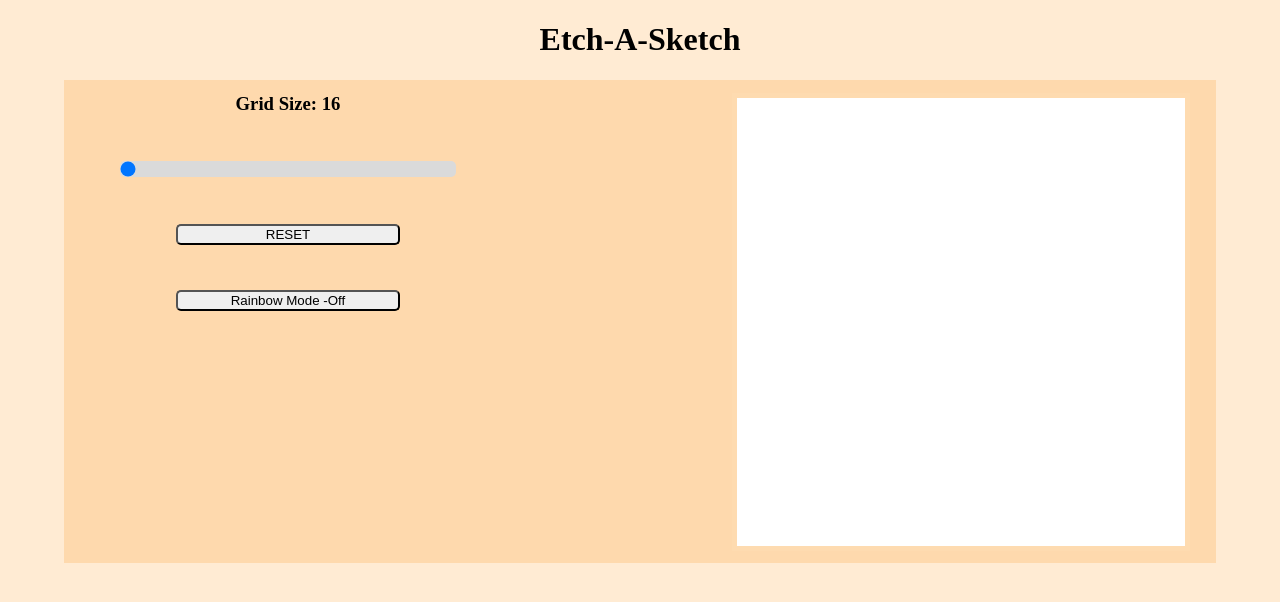
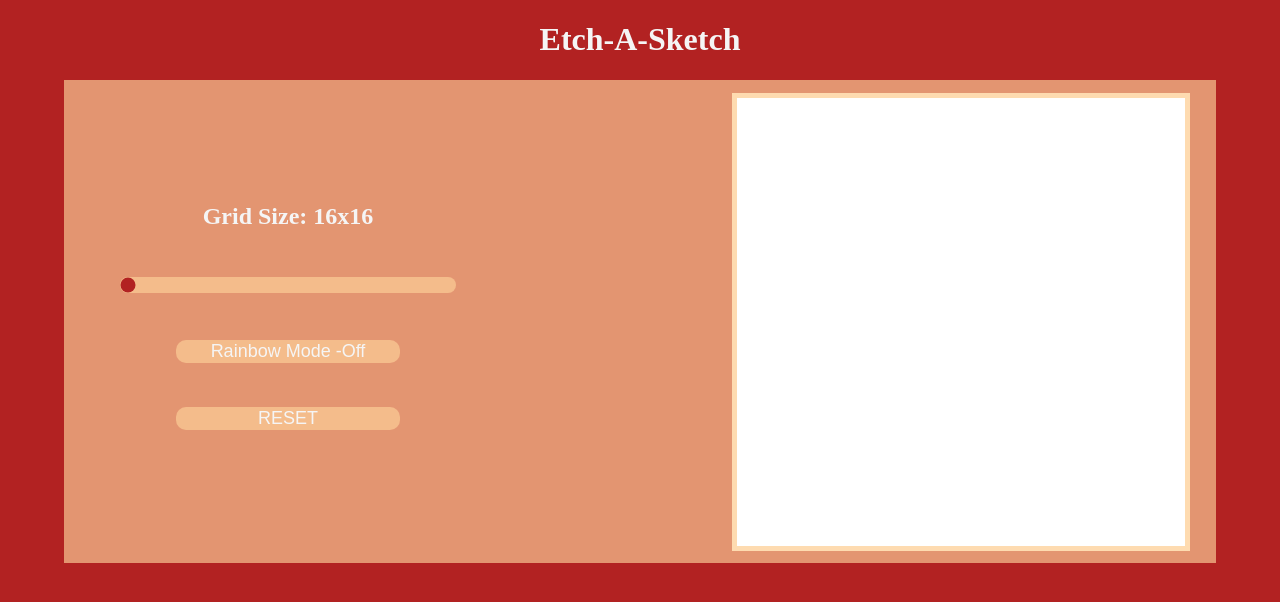
Before and after one commit to MasonClark01/Etch-A-Sketch, a plain HTML site: page index.html in a window 1280 px wide. Drawn offline with Linux system fonts and the light colour scheme.

Commit message:
ProjectComplete, rainbowMode&dynamicSizing

```diff
--- a/index.html
+++ b/index.html
@@ -13,10 +13,10 @@
     </div>
     <div class="maincontent">
         <div class="settings">
-            <h3>Grid Size: 16</h5>
-            <input type="range" min="16" max="64" value="16" class="slider" id="myRange">
+            <h3 id="gridSize">Grid Size: 16x16</h3>
+            <input type="range" min="16" max="64" value="16" class="gridSlider" id="myRange" oninput="gridSizer(this.value)">
+            <button class="sButton rainbow" id="rainbowID">Rainbow Mode -Off</button>
             <button class="sButton reset">RESET</button>
-            <button class="sButton rainbow">Rainbow Mode -Off</button>
         </div>
         <div class="container"></div>
     </div>
--- a/js.js
+++ b/js.js
@@ -1,25 +1,35 @@
-let selectedColor = "rgb(0, 0, 0)"
 let rainbowMode = false
 const container = document.querySelector(".container")
 const reset = document.querySelector(".reset")
 const rainbow = document.querySelector(".rainbow")
+const gridSlider = document.querySelector(".gridSlider")
 
-for(let i = 0; i < (16*16); i++){
+
+function gridSizer(size){
+    container.innerHTML = ""
+    for(let i = 0; i < ((size)*(size)); i++){
         const d = document.createElement('div')
         d.classList.add("box")
         d.addEventListener("mouseleave", function (e){
-        e.target.style.backgroundColor = selectedColor
+            if(e.target.classList.contains("active")){
+                return
+            }
+            e.target.style.backgroundColor = selectColor()
             e.target.classList.add("active")
         })
         container.appendChild(d)
     }
-const gridBoxes = document.getElementsByClassName("box")
+    container.setAttribute("style", "grid-template-rows: repeat(" + size + ", 1fr); grid-template-columns: repeat(" + size + ", 1fr);");
+    console.log(container.style.gridTemplateColumns)
+    console.log(container.style.gridTemplateRows)
+    document.getElementById("gridSize").innerHTML = "Grid Size: " + size + "x" + size;
+}
+let gridBoxes = document.getElementsByClassName("box")
 
 function clearBoxes(){
     for(gridBox in gridBoxes){
         if(gridBoxes[gridBox]?.classList){
             if(gridBoxes[gridBox].classList.contains("active")){
-                console.log(gridBox)
                 gridBoxes[gridBox].style.backgroundColor = "white";
                 gridBoxes[gridBox].classList.remove("active")
             }
@@ -29,11 +39,27 @@ function clearBoxes(){
 
 function rainbowToggle(){
     rainbowMode = !rainbowMode
+    if(rainbowMode === true){
+        document.getElementById("rainbowID").innerHTML = "Rainbow Mode -On"
+    }
+    else{
+        document.getElementById("rainbowID").innerHTML = "Rainbow Mode -Off"
+    }
 }
 
 function selectColor(){
-
+    if (rainbowMode === false){
+        return("rgb(0, 0, 0)")
+    }
+    else{
+        let one = Math.floor(Math.random() * 255)
+        let two = Math.floor(Math.random() * 255)
+        let three = Math.floor(Math.random() * 255)
+        let out = "rgb"
+        return (out.concat("(", one, ",", two, ",", three))
+    }
 }
 
+gridSlider.addEventListener("oninput", gridSizer(gridSlider.value))
 rainbow.addEventListener("click", rainbowToggle)
 reset.addEventListener("click", clearBoxes)
--- a/styles.css
+++ b/styles.css
@@ -5,14 +5,17 @@ body{
     height: 90vh;
     margin-left: auto;
     margin-right: auto;
-    background-color: #ffdeb699;
+    background-color: firebrick;
 }
 
 h1{
     text-align: center;
+    color: whitesmoke;
 }
 h3{
     margin: 0;
+    font-size: 24px;
+    color: whitesmoke;
 }
 .maincontent{
     display: flex;
@@ -44,16 +47,31 @@ h3{
     display: flex;
     flex-direction: column;
     align-items: center;
+    justify-content: center;
     gap: 10%;
 }
-.slider{
+.gridSlider{
     width: 75%;
     -webkit-appearance: none;
     appearance: none;
-    background-color: #dadada;
-    border-radius: 5px;
+    accent-color: firebrick;
+    background-color: #fdd099a8;
+    border-radius: 10px;
 }
 .sButton{
     width: 50%;
-    border-radius: 5px;
+    border-radius: 10px;
+    background-color: #fdd099a8;
+    color: whitesmoke;
+    border: none;
+    font-size: 18px;
+    transition: 0.5s;
 }
+.sButton:hover{
+    width: 60%;
+    border-radius: 10px;
+    background-color: firebrick;
+    color: goldenrod;
+    border: none;
+    transition: 0.5s;
+}
```
Lines whose indentation alone changed are shown as unchanged.
